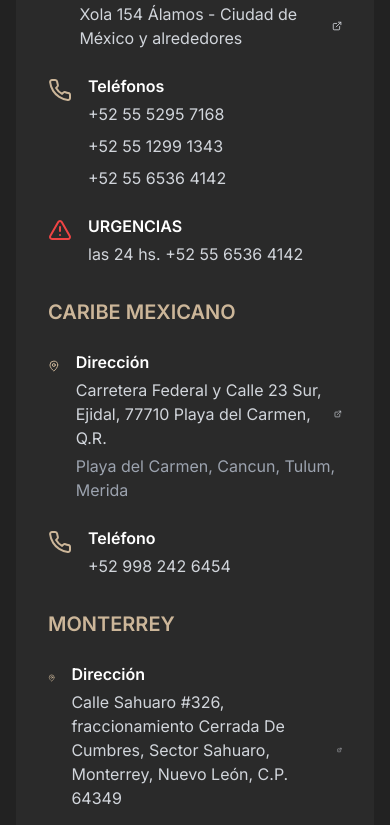
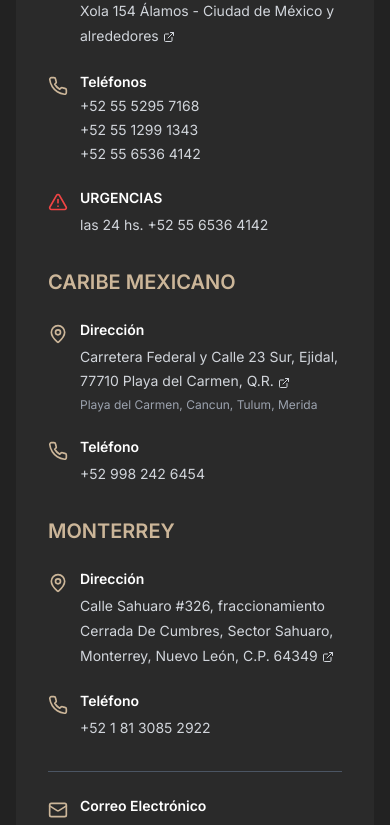
Before and after one commit to mrhood-commits/mrhoodmx, a Next.js app: page / in a window 390 px wide. Shown: the part 7860-8685 px from the top of the page. Built offline with nearby package versions, Linux system fonts and the light colour scheme.

Commit message:
feat: improve contact section location icons layout
Optimize icon sizes, layout, typography, and spacing for better responsiveness.

Co-authored-by: null <205490237+mrhood-commits@users.noreply.github.com>

```diff
--- a/components/contact-section.tsx
+++ b/components/contact-section.tsx
@@ -54,7 +54,7 @@ export function ContactSection() {
               {language === "es" ? "Información de Contacto" : "Contact Information"}
             </h3>
 
-            <div className="grid grid-cols-1 md:grid-cols-3 gap-8">
+            <div className="grid grid-cols-1 lg:grid-cols-3 gap-8">
               {/* CDMX Section */}
               <motion.div
                 className="space-y-6"
@@ -67,29 +67,29 @@ export function ContactSection() {
                 </h4>
 
                 <motion.div className="flex items-start" variants={item} whileHover={{ x: 5 }}>
-                  <MapPin className="h-6 w-6 text-[#ccb699] mr-4 mt-1" />
-                  <div>
-                    <h4 className="font-semibold mb-1">{language === "es" ? "Dirección" : "Address"}</h4>
+                  <MapPin className="h-5 w-5 text-[#ccb699] mr-3 mt-1 flex-shrink-0" />
+                  <div className="min-w-0 flex-1">
+                    <h5 className="font-semibold mb-1 text-sm">{language === "es" ? "Dirección" : "Address"}</h5>
                     <a
                       href="https://maps.app.goo.gl/Ld9Eo9Eo9Eo9Eo9E6"
                       target="_blank"
                       rel="noopener noreferrer"
-                      className="text-gray-300 dark:text-[#cccccc] hover:text-[#ccb699] transition-colors flex items-center"
+                      className="text-gray-300 dark:text-[#cccccc] hover:text-[#ccb699] transition-colors text-sm leading-relaxed break-words"
                     >
-                      <span>Xola 154 Álamos - Ciudad de México y alrededores</span>
-                      <ExternalLink className="ml-2 h-4 w-4" />
+                      Xola 154 Álamos - Ciudad de México y alrededores
+                      <ExternalLink className="inline ml-1 h-3 w-3" />
                     </a>
                   </div>
                 </motion.div>
 
                 <motion.div className="flex items-start" variants={item} whileHover={{ x: 5 }}>
-                  <Phone className="h-6 w-6 text-[#ccb699] mr-4 mt-1" />
-                  <div>
-                    <h4 className="font-semibold mb-1">{language === "es" ? "Teléfonos" : "Phones"}</h4>
-                    <div className="space-y-2">
+                  <Phone className="h-5 w-5 text-[#ccb699] mr-3 mt-1 flex-shrink-0" />
+                  <div className="min-w-0 flex-1">
+                    <h5 className="font-semibold mb-1 text-sm">{language === "es" ? "Teléfonos" : "Phones"}</h5>
+                    <div className="space-y-1">
                       <a
                         href="https://wa.me/525552957168"
-                        className="text-gray-300 dark:text-[#cccccc] hover:text-[#ccb699] transition-colors block"
+                        className="text-gray-300 dark:text-[#cccccc] hover:text-[#ccb699] transition-colors block text-sm"
                         target="_blank"
                         rel="noopener noreferrer"
                       >
@@ -97,7 +97,7 @@ export function ContactSection() {
                       </a>
                       <a
                         href="https://wa.me/525512991343"
-                        className="text-gray-300 dark:text-[#cccccc] hover:text-[#ccb699] transition-colors block"
+                        className="text-gray-300 dark:text-[#cccccc] hover:text-[#ccb699] transition-colors block text-sm"
                         target="_blank"
                         rel="noopener noreferrer"
                       >
@@ -105,7 +105,7 @@ export function ContactSection() {
                       </a>
                       <a
                         href="https://wa.me/525565364142"
-                        className="text-gray-300 dark:text-[#cccccc] hover:text-[#ccb699] transition-colors block"
+                        className="text-gray-300 dark:text-[#cccccc] hover:text-[#ccb699] transition-colors block text-sm"
                         target="_blank"
                         rel="noopener noreferrer"
                       >
@@ -116,12 +116,12 @@ export function ContactSection() {
                 </motion.div>
 
                 <motion.div className="flex items-start" variants={item} whileHover={{ x: 5 }}>
-                  <AlertTriangle className="h-6 w-6 text-red-500 mr-4 mt-1" />
-                  <div>
-                    <h4 className="font-semibold mb-1">{language === "es" ? "URGENCIAS" : "EMERGENCIES"}</h4>
+                  <AlertTriangle className="h-5 w-5 text-red-500 mr-3 mt-1 flex-shrink-0" />
+                  <div className="min-w-0 flex-1">
+                    <h5 className="font-semibold mb-1 text-sm">{language === "es" ? "URGENCIAS" : "EMERGENCIES"}</h5>
                     <a
                       href="https://wa.me/525565364142"
-                      className="text-gray-300 dark:text-[#cccccc] hover:text-[#ccb699] transition-colors"
+                      className="text-gray-300 dark:text-[#cccccc] hover:text-[#ccb699] transition-colors text-sm"
                       target="_blank"
                       rel="noopener noreferrer"
                     >
@@ -143,29 +143,31 @@ export function ContactSection() {
                 </h4>
 
                 <motion.div className="flex items-start" variants={item} whileHover={{ x: 5 }}>
-                  <MapPin className="h-6 w-6 text-[#ccb699] mr-4 mt-1" />
-                  <div>
-                    <h4 className="font-semibold mb-1">{language === "es" ? "Dirección" : "Address"}</h4>
+                  <MapPin className="h-5 w-5 text-[#ccb699] mr-3 mt-1 flex-shrink-0" />
+                  <div className="min-w-0 flex-1">
+                    <h5 className="font-semibold mb-1 text-sm">{language === "es" ? "Dirección" : "Address"}</h5>
                     <a
                       href="https://maps.app.goo.gl/Ld9Eo9Eo9Eo9Eo9E6"
                       target="_blank"
                       rel="noopener noreferrer"
-                      className="text-gray-300 dark:text-[#cccccc] hover:text-[#ccb699] transition-colors flex items-center"
+                      className="text-gray-300 dark:text-[#cccccc] hover:text-[#ccb699] transition-colors text-sm leading-relaxed break-words"
                     >
-                      <span>Carretera Federal y Calle 23 Sur, Ejidal, 77710 Playa del Carmen, Q.R.</span>
-                      <ExternalLink className="ml-2 h-4 w-4" />
+                      Carretera Federal y Calle 23 Sur, Ejidal, 77710 Playa del Carmen, Q.R.
+                      <ExternalLink className="inline ml-1 h-3 w-3" />
                     </a>
-                    <p className="text-gray-400 dark:text-[#999999] mt-1">Playa del Carmen, Cancun, Tulum, Merida</p>
+                    <p className="text-gray-400 dark:text-[#999999] mt-1 text-xs">
+                      Playa del Carmen, Cancun, Tulum, Merida
+                    </p>
                   </div>
                 </motion.div>
 
                 <motion.div className="flex items-start" variants={item} whileHover={{ x: 5 }}>
-                  <Phone className="h-6 w-6 text-[#ccb699] mr-4 mt-1" />
-                  <div>
-                    <h4 className="font-semibold mb-1">{language === "es" ? "Teléfono" : "Phone"}</h4>
+                  <Phone className="h-5 w-5 text-[#ccb699] mr-3 mt-1 flex-shrink-0" />
+                  <div className="min-w-0 flex-1">
+                    <h5 className="font-semibold mb-1 text-sm">{language === "es" ? "Teléfono" : "Phone"}</h5>
                     <a
                       href="https://wa.me/529982426454"
-                      className="text-gray-300 dark:text-[#cccccc] hover:text-[#ccb699] transition-colors"
+                      className="text-gray-300 dark:text-[#cccccc] hover:text-[#ccb699] transition-colors text-sm"
                       target="_blank"
                       rel="noopener noreferrer"
                     >
@@ -175,7 +177,7 @@ export function ContactSection() {
                 </motion.div>
               </motion.div>
 
-              {/* Nueva sección para Monterrey */}
+              {/* Monterrey Section */}
               <motion.div
                 className="space-y-6"
                 variants={container}
@@ -187,31 +189,29 @@ export function ContactSection() {
                 </h4>
 
                 <motion.div className="flex items-start" variants={item} whileHover={{ x: 5 }}>
-                  <MapPin className="h-6 w-6 text-[#ccb699] mr-4 mt-1" />
-                  <div>
-                    <h4 className="font-semibold mb-1">{language === "es" ? "Dirección" : "Address"}</h4>
+                  <MapPin className="h-5 w-5 text-[#ccb699] mr-3 mt-1 flex-shrink-0" />
+                  <div className="min-w-0 flex-1">
+                    <h5 className="font-semibold mb-1 text-sm">{language === "es" ? "Dirección" : "Address"}</h5>
                     <a
                       href="https://maps.app.goo.gl/YourMonterreyMapLink"
                       target="_blank"
                       rel="noopener noreferrer"
-                      className="text-gray-300 dark:text-[#cccccc] hover:text-[#ccb699] transition-colors flex items-center"
+                      className="text-gray-300 dark:text-[#cccccc] hover:text-[#ccb699] transition-colors text-sm leading-relaxed break-words"
                     >
-                      <span>
-                        Calle Sahuaro #326, fraccionamiento Cerrada De Cumbres, Sector Sahuaro, Monterrey, Nuevo León,
-                        C.P. 64349
-                      </span>
-                      <ExternalLink className="ml-2 h-4 w-4" />
+                      Calle Sahuaro #326, fraccionamiento Cerrada De Cumbres, Sector Sahuaro, Monterrey, Nuevo León,
+                      C.P. 64349
+                      <ExternalLink className="inline ml-1 h-3 w-3" />
                     </a>
                   </div>
                 </motion.div>
 
                 <motion.div className="flex items-start" variants={item} whileHover={{ x: 5 }}>
-                  <Phone className="h-6 w-6 text-[#ccb699] mr-4 mt-1" />
-                  <div>
-                    <h4 className="font-semibold mb-1">{language === "es" ? "Teléfono" : "Phone"}</h4>
+                  <Phone className="h-5 w-5 text-[#ccb699] mr-3 mt-1 flex-shrink-0" />
+                  <div className="min-w-0 flex-1">
+                    <h5 className="font-semibold mb-1 text-sm">{language === "es" ? "Teléfono" : "Phone"}</h5>
                     <a
                       href="https://wa.me/5218130852922"
-                      className="text-gray-300 dark:text-[#cccccc] hover:text-[#ccb699] transition-colors"
+                      className="text-gray-300 dark:text-[#cccccc] hover:text-[#ccb699] transition-colors text-sm"
                       target="_blank"
                       rel="noopener noreferrer"
                     >
@@ -223,13 +223,17 @@ export function ContactSection() {
             </div>
 
             {/* Email - Common for all */}
-            <motion.div className="flex items-start mt-8" variants={item} whileHover={{ x: 5 }}>
-              <Mail className="h-6 w-6 text-[#ccb699] mr-4 mt-1" />
-              <div>
-                <h4 className="font-semibold mb-1">{language === "es" ? "Correo Electrónico" : "Email"}</h4>
+            <motion.div
+              className="flex items-start mt-8 pt-6 border-t border-gray-600"
+              variants={item}
+              whileHover={{ x: 5 }}
+            >
+              <Mail className="h-5 w-5 text-[#ccb699] mr-3 mt-1 flex-shrink-0" />
+              <div className="min-w-0 flex-1">
+                <h5 className="font-semibold mb-1 text-sm">{language === "es" ? "Correo Electrónico" : "Email"}</h5>
                 <a
                   href="mailto:ventas@limpiezadecampanas.com.mx"
-                  className="text-gray-300 dark:text-[#cccccc] hover:text-[#ccb699] transition-colors"
+                  className="text-gray-300 dark:text-[#cccccc] hover:text-[#ccb699] transition-colors text-sm"
                 >
                   ventas@limpiezadecampanas.com.mx
                 </a>
```
